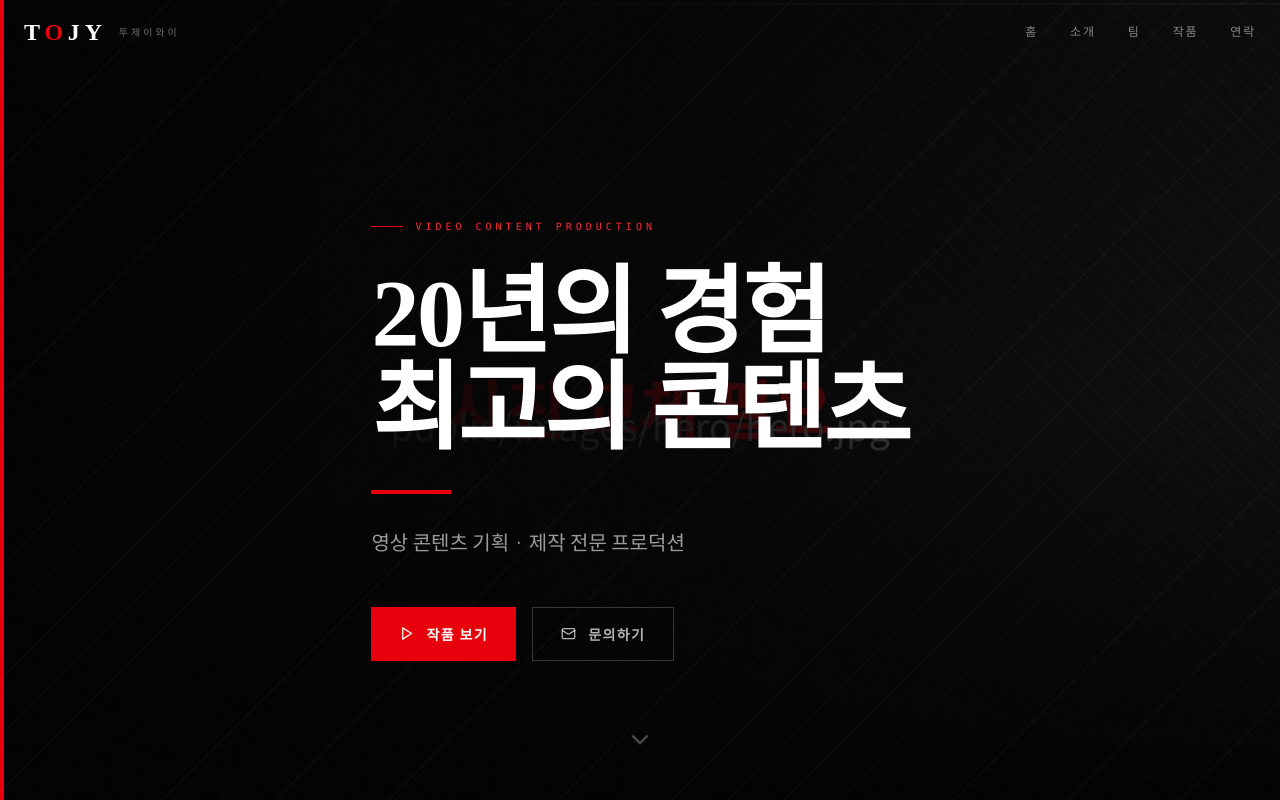
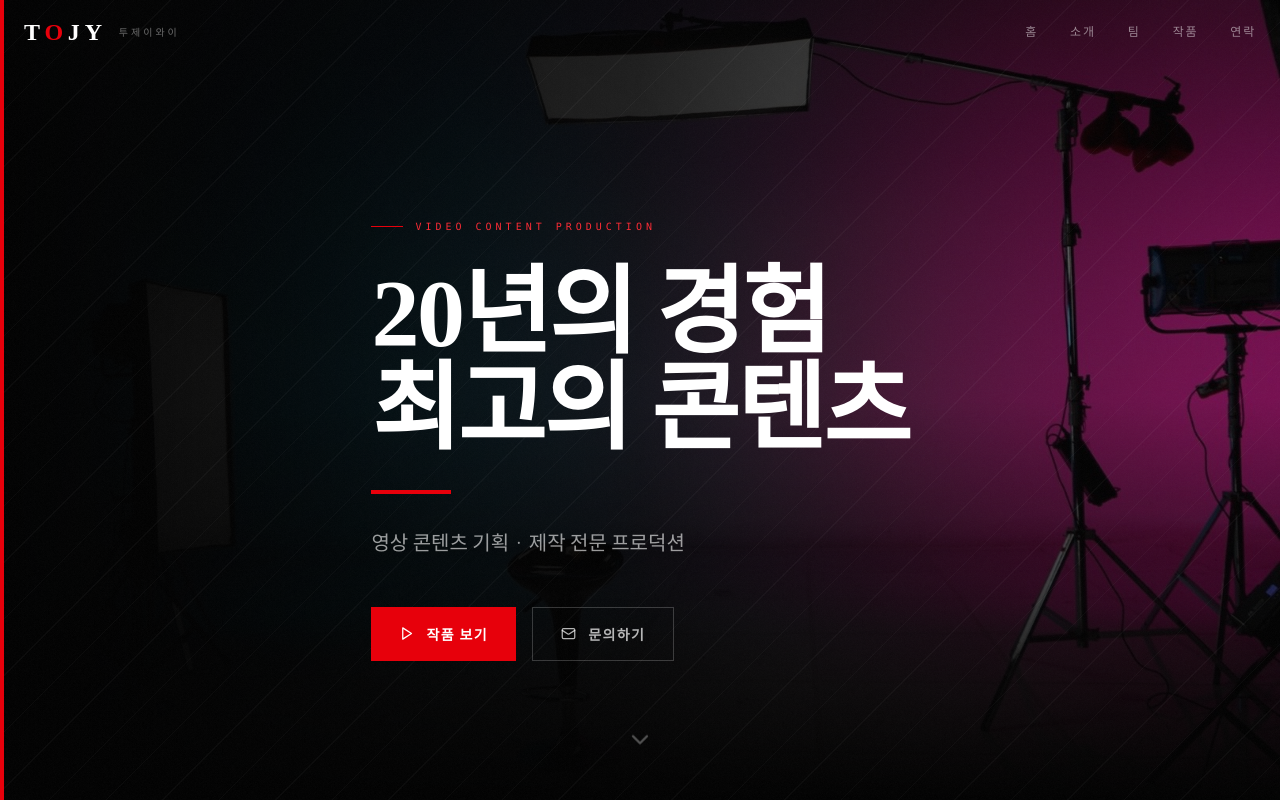
Before and after one commit to tojypd/tojy-site, a React (Vite) app: page / in a window 1280 px wide. Shown: the top 800 px of the page. Built offline with nearby package versions, Linux system fonts and the light colour scheme.

Commit message:
Update data.ts

```diff
--- a/src/app/data.ts
+++ b/src/app/data.ts
@@ -32,7 +32,7 @@
 }
 
 // 히어로(맨 위 배경) 사진 — public/images/hero/hero.jpg 를 교체하세요.
-export const HERO_IMAGE = "/public/images/hero/hero_old.jpg";
+export const HERO_IMAGE = "/public/images/hero/he1ro.jpg";
 
 export const TEAM: TeamMember[] = [
   {
```
